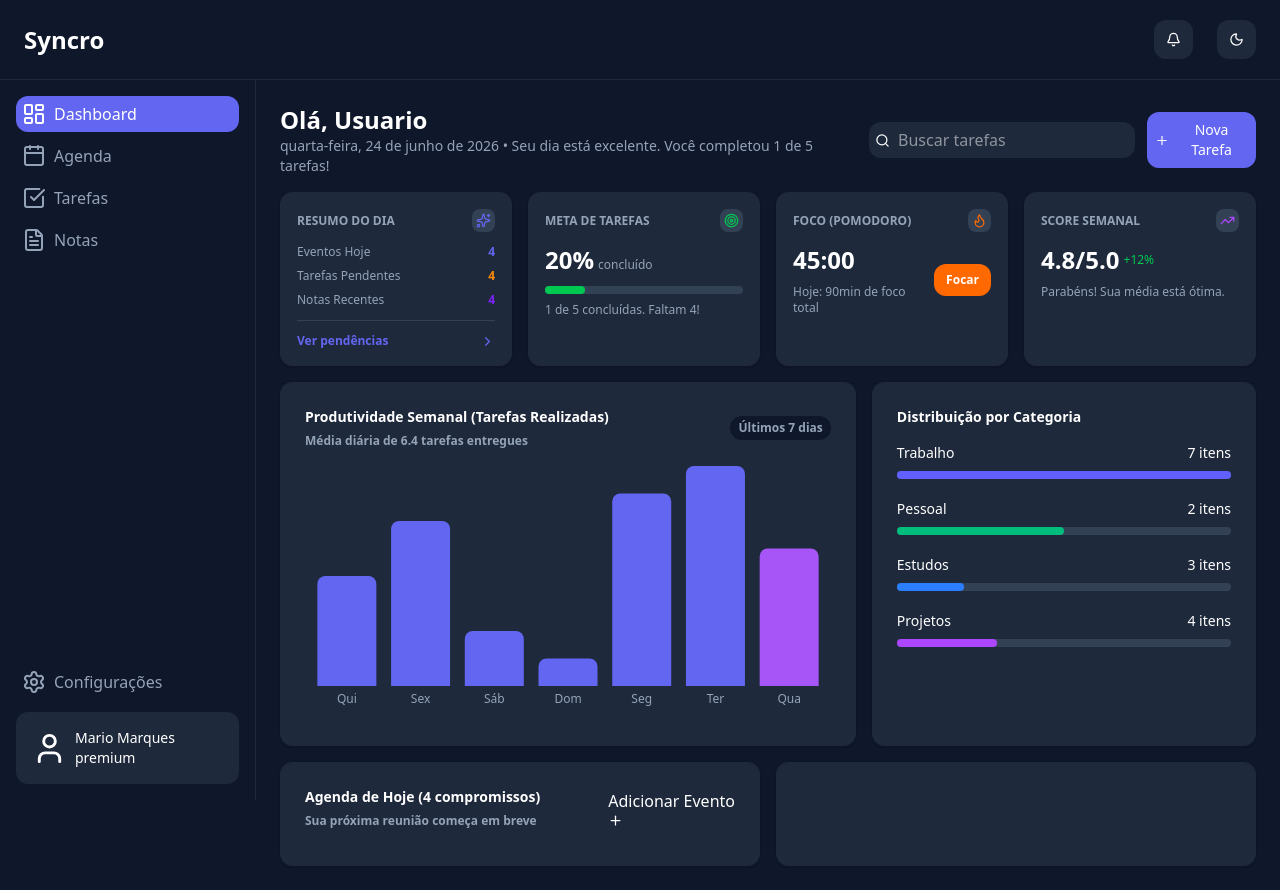
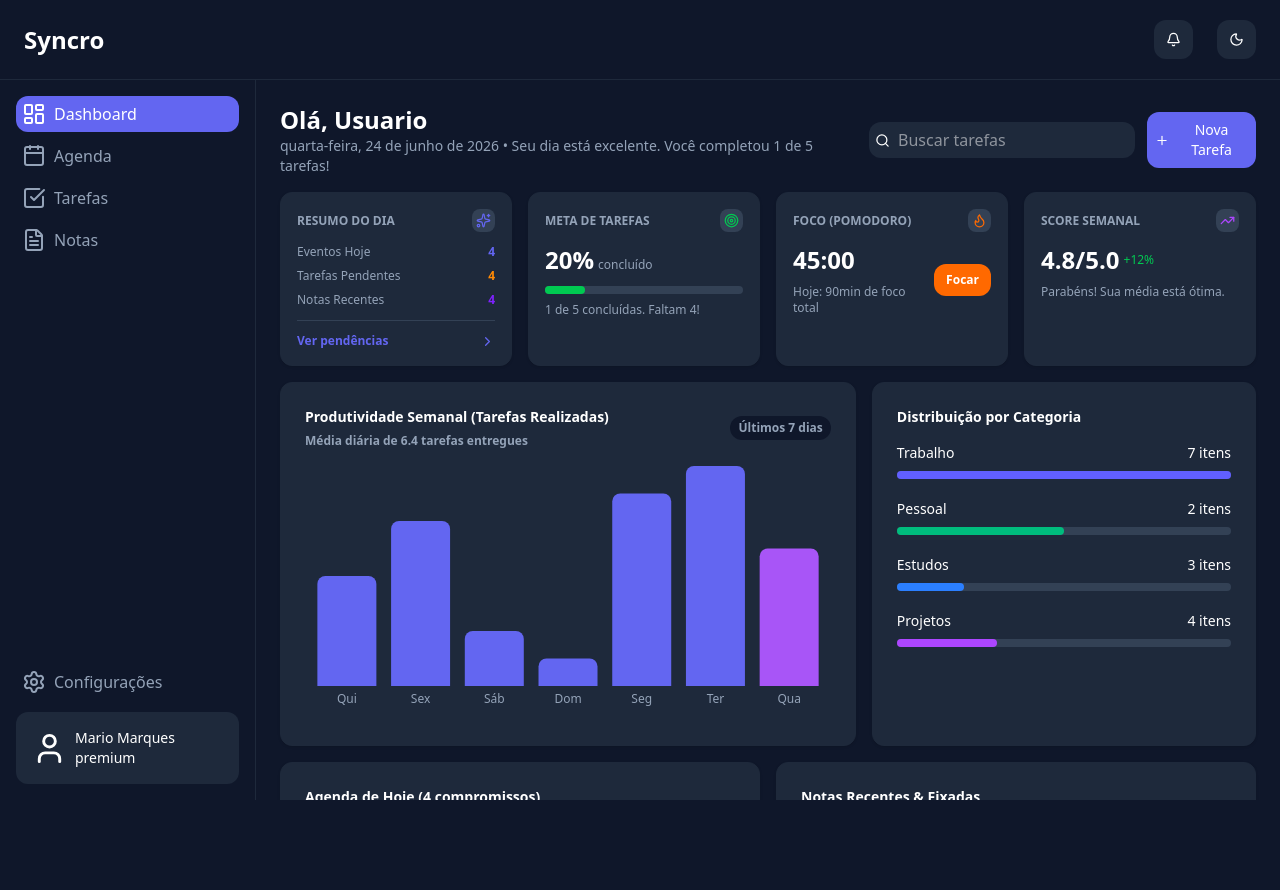
Before and after one commit to mario-leandro/productivity_website, a Next.js app: page /dashboard in a window 1280 px wide. After the commit the page ends 800 px from the top, so only its background shows below. Built offline with nearby package versions, Linux system fonts and the light colour scheme.

Commit message:
terminando cards do dashboard

```diff
--- a/app/AppLayout.tsx
+++ b/app/AppLayout.tsx
@@ -14,7 +14,7 @@ export default function AppLayout({ children }: { children: React.ReactNode }) {
       <div className="w-full h-[calc(100%-80px)] flex flex-row">
         <SideBar sidebarOpen={sidebarOpen} setSidebarOpen={setSidebarOpen} />
 
-        <div className="flex-1">
+        <div className="flex-1 overflow-y-auto">
           <main>{children}</main>
         </div>
       </div>
--- a/app/dashboard/page.tsx
+++ b/app/dashboard/page.tsx
@@ -16,8 +16,8 @@ export default function Dashboard() {
   const formattedDate = now.toLocaleDateString("pt-BR", options);
 
   return (
-    <div className="w-full h-full flex flex-col p-6 gap-4 overflow-y-auto">
-      <div className="w-full flex flex-col md:flex-row justify-between items-center gap-3">
+    <div className="flex flex-col p-6 gap-4 overflow-y-auto">
+      <div className="flex flex-col md:flex-row justify-between items-center gap-3">
         <div className="flex flex-col">
           <h1 className="text-2xl font-bold">Olá, Usuario</h1>
           <p className="text-sm text-[var(--text-secundary)]">
--- a/app/globals.css
+++ b/app/globals.css
@@ -6,6 +6,7 @@
   --surface: #efefef;
   --background: #f8fafc;
   --surface-two: #444444;
+  --surface-three: #ddd;
   --text: #000;
 }
 
@@ -13,6 +14,7 @@
   --primary: #6366f1;
   --surface: #1e293b;
   --surface-two: #334155;
+  --surface-three: #020617;
   --background: #0f172a;
   --text: #fff;
   --text-secundary: #94a3b8;
--- a/app/layout.tsx
+++ b/app/layout.tsx
@@ -25,7 +25,7 @@ export default function RootLayout({
       suppressHydrationWarning
       className={`${inter.variable} h-full antialiased`}
     >
-      <body className="h-full overflow-hidden">
+      <body className="max-h-screen h-full overflow-hidden">
         <Providers>
           <AppLayout>{children}</AppLayout>
         </Providers>
--- a/src/components/CardsInDash.tsx
+++ b/src/components/CardsInDash.tsx
@@ -209,13 +209,114 @@ export function BottomCards() {
             </p>
           </div>
 
-          <Link href={"/"}>
+          <Link
+            className="flex flex-row items-center gap-1 text-xs font-semibold text-[var(--primary)]"
+            href={"/"}
+          >
             Adicionar Evento
             <Plus size={15} />
           </Link>
         </CardHeader>
+        <CardContent className="flex flex-col gap-3">
+          <div className="flex flex-row justify-between items-center gap-3 bg-[var(--background)] border-l-4 border-[var(--primary)] rounded-xl px-3 py-2">
+            <div className="flex flex-col gap-1">
+              <p className="text-sm text-[var(--text)] font-semibold">
+                Reunião de Alinhamento
+              </p>
+              <p className="text-xs text-[var(--text-secundary)]">
+                Plataforma Google Meet
+              </p>
+            </div>
+
+            <div className="flex flex-col items-center bg-[var(--surface)] px-2 py-0.5 rounded-md">
+              <span className="text-xs font-bold text-[var(--text)]">
+                09:00 - 09:30
+              </span>
+            </div>
+          </div>
+
+          <div className="flex flex-row justify-between items-center gap-3 bg-[var(--background)] border-l-4 border-[var(--primary)] rounded-xl px-3 py-2">
+            <div className="flex flex-col gap-1">
+              <p className="text-sm text-[var(--text)] font-semibold">
+                Testes de integração
+              </p>
+              <p className="text-xs text-[var(--text-secundary)]">
+                Testar integração entre sistemas
+              </p>
+            </div>
+
+            <div className="flex flex-col items-center bg-[var(--surface)] px-2 py-0.5 rounded-md">
+              <span className="text-xs font-bold text-[var(--text)]">
+                14:00 - 15:00
+              </span>
+            </div>
+          </div>
+          <div className="flex flex-row justify-between items-center gap-3 bg-[var(--background)] border-l-4 border-[var(--primary)] rounded-xl px-3 py-2">
+            <div className="flex flex-col gap-1">
+              <p className="text-sm text-[var(--text)] font-semibold">
+                Acionamentos da juma M&S
+              </p>
+              <p className="text-xs text-[var(--text-secundary)]">
+                Monitorar acionamentos da Modena e Silva
+              </p>
+            </div>
+
+            <div className="flex flex-col items-center bg-[var(--surface)] px-2 py-0.5 rounded-md">
+              <span className="text-xs font-bold text-[var(--text)]">
+                15:00 - 16:00
+              </span>
+            </div>
+          </div>
+        </CardContent>
       </Card>
-      <Card className="w-1/2 p-6"></Card>
+
+      <Card className="w-1/2 p-6">
+        <CardHeader>
+          <div className="flex flex-row justify-between items-center">
+            <div className="flex flex-col gap-1">
+              <p className="text-sm text-[var(--text)] font-semibold">
+                Notas Recentes & Fixadas
+              </p>
+              <p className="text-xs text-[var(--text-secundary)] font-semibold">
+                Acesse rapidamente seus rascunhos
+              </p>
+            </div>
+
+            <Link
+              className="flex flex-row items-center gap-1 text-xs font-semibold text-[var(--primary)]"
+              href={"/dashboard/notes"}
+            >
+              Ver todas as notas
+              <ChevronRight size={15} />
+            </Link>
+          </div>
+        </CardHeader>
+        <CardContent>
+          <div className="w-full grid grid-cols-2 grid-rows-2 gap-2 mt-4">
+            <Card className="h-full bg-[var(--surface-three)] p-3">
+              <CardHeader>
+                <div className="flex flex-row justify-between items-center">
+                  <p className="text-sm text-[var(--text)] uppercase font-semibold">
+                    NOTA
+                  </p>
+                  <p className="text-xs text-amber-300 bg-amber-950/50 px-1 rounded-sm">
+                    Fixada
+                  </p>
+                </div>
+              </CardHeader>
+              <CardContent>
+                <p className="text-sm text-[var(--text)] font-semibold">
+                  Manual de Uso do Aura 🚀
+                </p>
+                <p className="text-xs text-[var(--text-secundary)]">
+                  Descubra como configurar seu perfil, entender as principais
+                  funcionalidades...
+                </p>
+              </CardContent>
+            </Card>
+          </div>
+        </CardContent>
+      </Card>
     </div>
   );
 }
```
